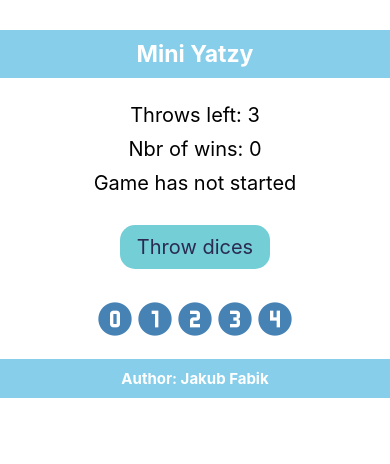
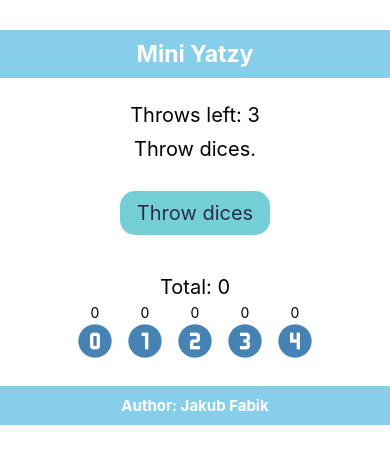
Before and after one commit to jakubfabik/mini_yahtzee, a React Native app: screen / in a window 390 px wide. Shown: the top 464 px of the page. Built offline with nearby package versions, Linux system fonts and the light colour scheme.

Commit message:
layout 90% seems to be ready

```diff
--- a/components/Gameboard.js
+++ b/components/Gameboard.js
@@ -12,7 +12,7 @@ const WINNING_POINTS = 23;
 
 export default function Gameboard() {
   const [nbrOfThrowsLeft, setNbrOfThrowsLeft] = useState(NBR_OF_THROWS);
-  const [nbrOfWins, setNbrOfWins] = useState(0);
+  const [Total, setTotal] = useState(0);
   const [action, setAction] = useState(0);
   const [status, setStatus] = useState('');
   const [reload, setReload] = useState(0);
@@ -32,8 +32,7 @@ export default function Gameboard() {
   const lock = (i) => {
     cubes[i].lock = true;
     cubes[i].color = "black";
-    setAction(action+1);      //no ide why but withou this is not refreshing MaterialComunityIcons //dirty patch
-
+    setAction(action+1);      //no idea why but withou this is not refreshing MaterialComunityIcons //dirty patch
   }
 
 //-----------
@@ -69,15 +68,19 @@ const circlesVisual = [];
 const getCircles = () =>{
   for (let i = 0; i < NBR_OF_DICES; i++){
     circlesVisual.push(
+     <View key={'couple '+i} style={[styles.gameboard,{margin: 5}]}>
+      <Text key={'multi '+i}>{circles[i].multiplicator}</Text>
       <MaterialCommunityIcons
         name={circles[i].name}
         key={'circle'+i}
         size={40}
         color={circles[i].color}
       />
+      </View>
     )
   }
 }
+
 getCircles();
 //-----------
 useEffect(()=>{
@@ -87,16 +90,16 @@ useEffect(()=>{
 useEffect(() => {
   checkWinner();
   if(nbrOfThrowsLeft === NBR_OF_THROWS){
-    setStatus('Game has not started');
+    setStatus('Throw dices.');
   }
   if(nbrOfThrowsLeft < 0){
     setNbrOfThrowsLeft(NBR_OF_THROWS-1);
-    setNbrOfWins(0);
+    setTotal(0);
   }
 }, [nbrOfThrowsLeft]);
 
 function checkWinner() {
-  if(nbrOfWins > 0 && nbrOfThrowsLeft === 0) {
+  if(Total > 0 && nbrOfThrowsLeft === 0) {
     setStatus('You won, game over');
   }
   else if(nbrOfThrowsLeft === 0){
@@ -110,12 +113,12 @@ function checkWinner() {
     <View style={styles.gameboard}>
       <View style={styles.flex}>{cubesVisual}</View>
       <Text style={styles.gameinfo}>Throws left: {nbrOfThrowsLeft}</Text>
-      <Text style={styles.gameinfo}>Nbr of wins: {nbrOfWins}</Text>
       <Text style={styles.gameinfo}>{status}</Text>
       <Pressable style={styles.button}
         onPress={() => throwDices()}>
           <Text style={styles.buttonText}>Throw dices</Text>
         </Pressable>
+      <Text style={styles.gameinfo}>Total: {Total}</Text>
         <View style={styles.flex}>{circlesVisual}</View>
     </View>
   )
```
Lines whose indentation alone changed are shown as unchanged.
